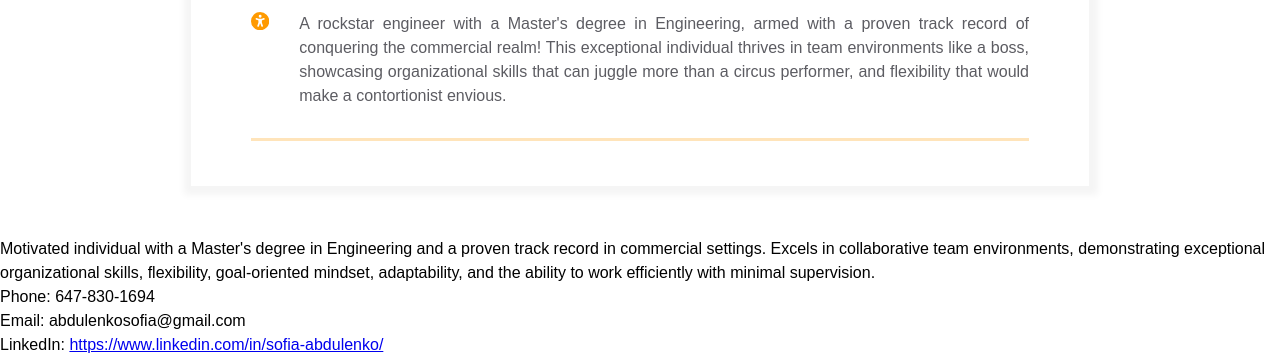
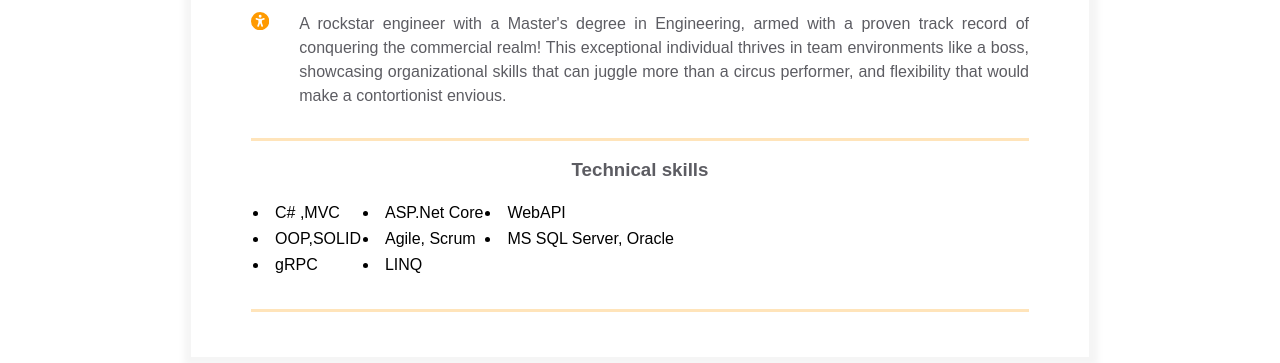
Before and after one commit to abdulenkosofia/homepage, a plain HTML site: page index.html in a window 1280 px wide. Shown: the part 430-793 px from the top of the page. Drawn offline with Linux system fonts and the light colour scheme.

Commit message:
Added skills block

```diff
--- a/index.html
+++ b/index.html
@@ -84,20 +84,38 @@
                   </div>
                 </div>
             </div>
+
+            <div class="container">
+                <div class="resume__block">
+                  <div class="skills">
+                    <h3 class="skills__header">Technical skills</h3>
+                    <p class="skills__text">
+                        <table>
+                            <tr>
+                              <td><li>C# ,MVC</li></td>
+                              <td><li>ASP.Net Core</li></td>
+                              <td><li>WebAPI</li></td>
+                            </tr>
+                            <tr>
+                              <td><li>OOP,SOLID</li></td>
+                              <td><li>Agile, Scrum</li></td>
+                              <td><li>MS SQL Server, Oracle</li></td>
+                            </tr>
+                            <tr>
+                                <td><li>gRPC</li></td>
+                                <td><li>LINQ</li></td>
+                              </tr>
+                          </table>
+                         </p>
+                  </div>
+                </div>
+              </div>
+
         </div>
       </main>
 
 
 
-  <div class="intro">
-    <p>Motivated individual with a Master's degree in Engineering and a proven track record in commercial settings. Excels in collaborative team environments, demonstrating exceptional organizational skills, flexibility, goal-oriented mindset, adaptability, and the ability to work efficiently with minimal supervision.</p>
-  </div>
-
-  <div class="contact-info">
-    <p>Phone: 647-830-1694</p>
-    <p>Email: abdulenkosofia@gmail.com</p>
-    <p>LinkedIn: <a href="https://www.linkedin.com/in/sofia-abdulenko/">https://www.linkedin.com/in/sofia-abdulenko/</a></p>
-  </div>
 
   <div class="education">
     <h2>Education</h2>
```
